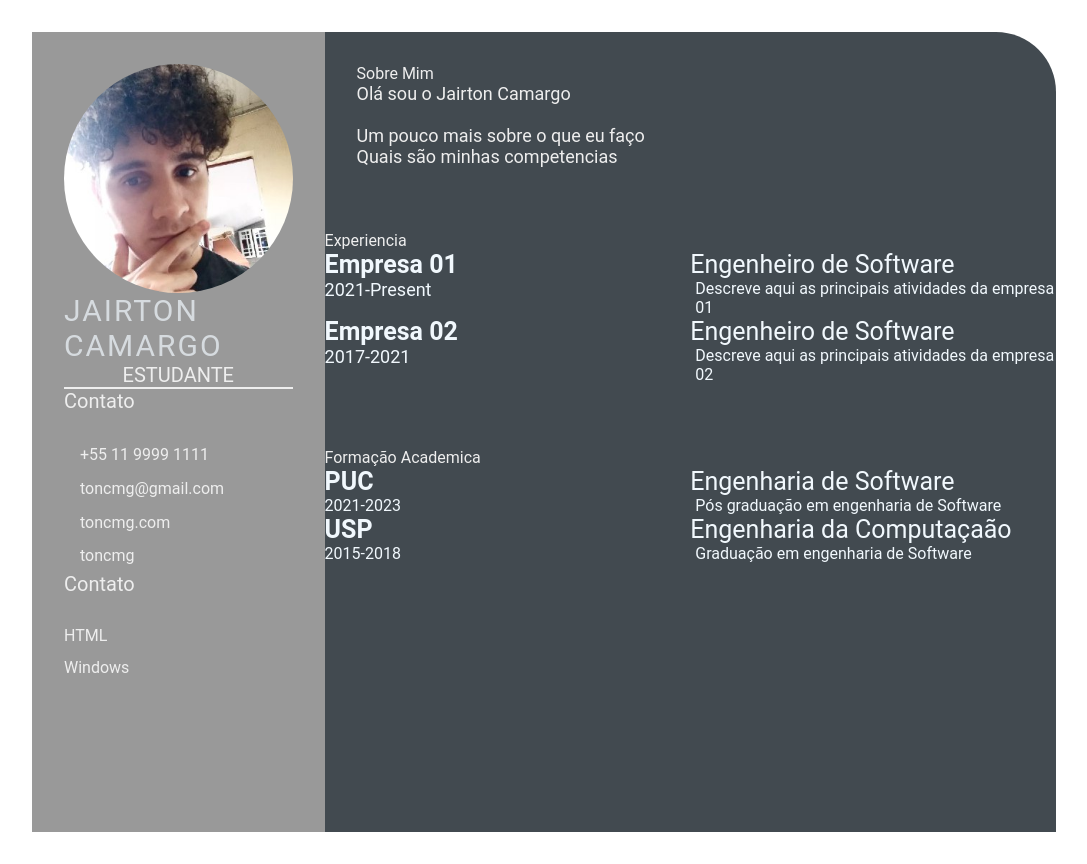
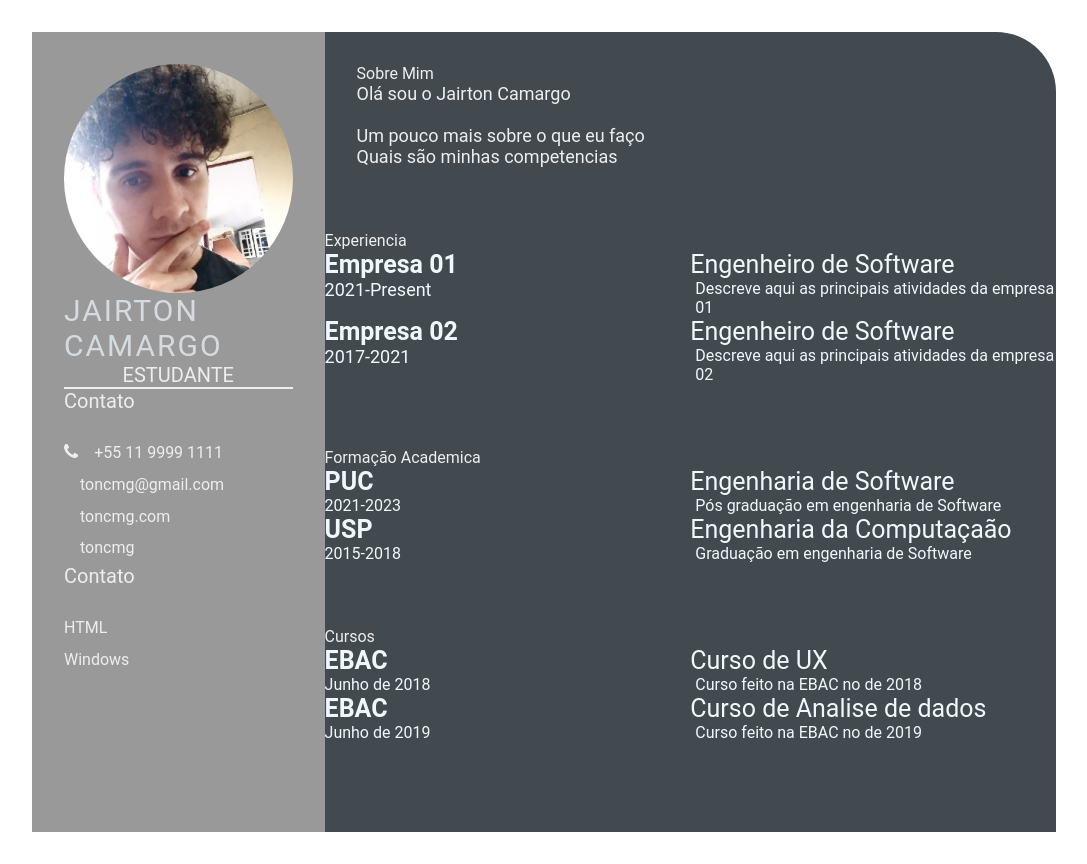
Before and after one commit to Toncmg/cvtoncmg, a plain HTML site: page index.html in a window 1280 px wide. Shown: the whole page, without its empty margins (96-1183 px from the left). Drawn offline with Linux system fonts and the light colour scheme.

Commit message:
add certificate and courses layout (#8)

```diff
--- a/index.html
+++ b/index.html
@@ -6,6 +6,7 @@
     <meta name="viewport" content="width=device-width, initial-scale=1.0">
     <title>Jairton Camargo CV</title>
     <link rel="stylesheet" href="style.css">
+    <link rel="stylesheet" href="https://cdnjs.cloudflare.com/ajax/libs/font-awesome/4.7.0/css/font-awesome.min.css"
 </head>
 
 <body>
@@ -99,6 +100,31 @@
                     </div>
                 </div>
             </section>
+            <section class="awards gab">
+                <div class="right-title">Cursos</div>
+                <div class="awards-contents">
+                    <div class="awards-left">
+                        <p class="awards-company-name">EBAC</p>
+                        <p class="awards-time-periods">Junho de 2018</p>
+                    </div>
+                    <div class="awards-right">
+                        <p class="awards-name">Curso de UX</p>
+                        <p class="awards-desc">
+                            Curso feito na EBAC no de 2018
+                        </p>
+                    </div>
+                    <div class="awards-left">
+                        <p class="awards-company-name">EBAC</p>
+                        <p class="awards-time-periods">Junho de 2019</p>
+                    </div>
+                    <div class="awards-right">
+                        <p class="awards-name">Curso de Analise de dados</p>
+                        <p class="awards-desc">
+                            Curso feito na EBAC no de 2019
+                        </p>
+                    </div>
+                </div>
+            </section>
         </section>
     </main>
 </body>
```
Lines whose indentation alone changed are shown as unchanged.
